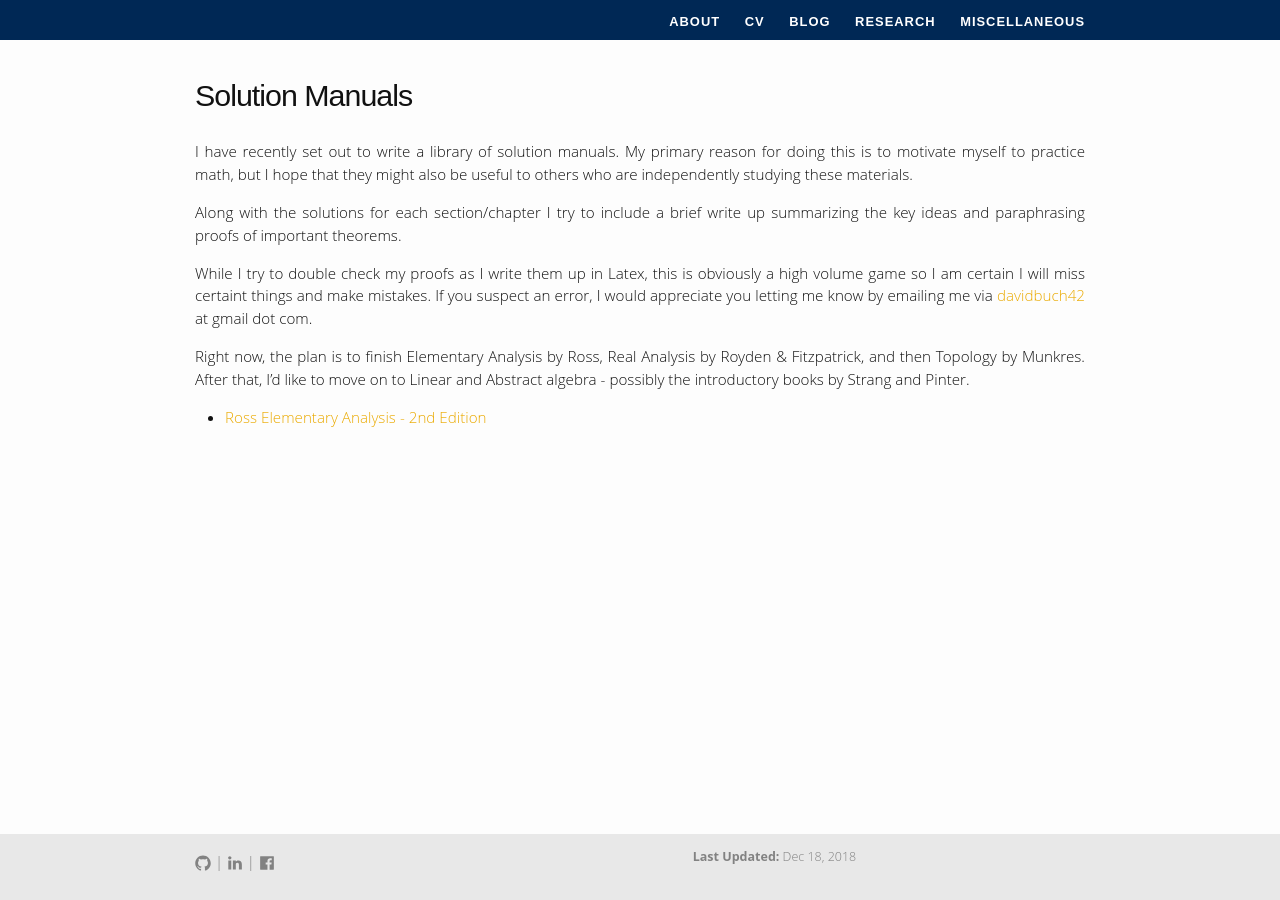
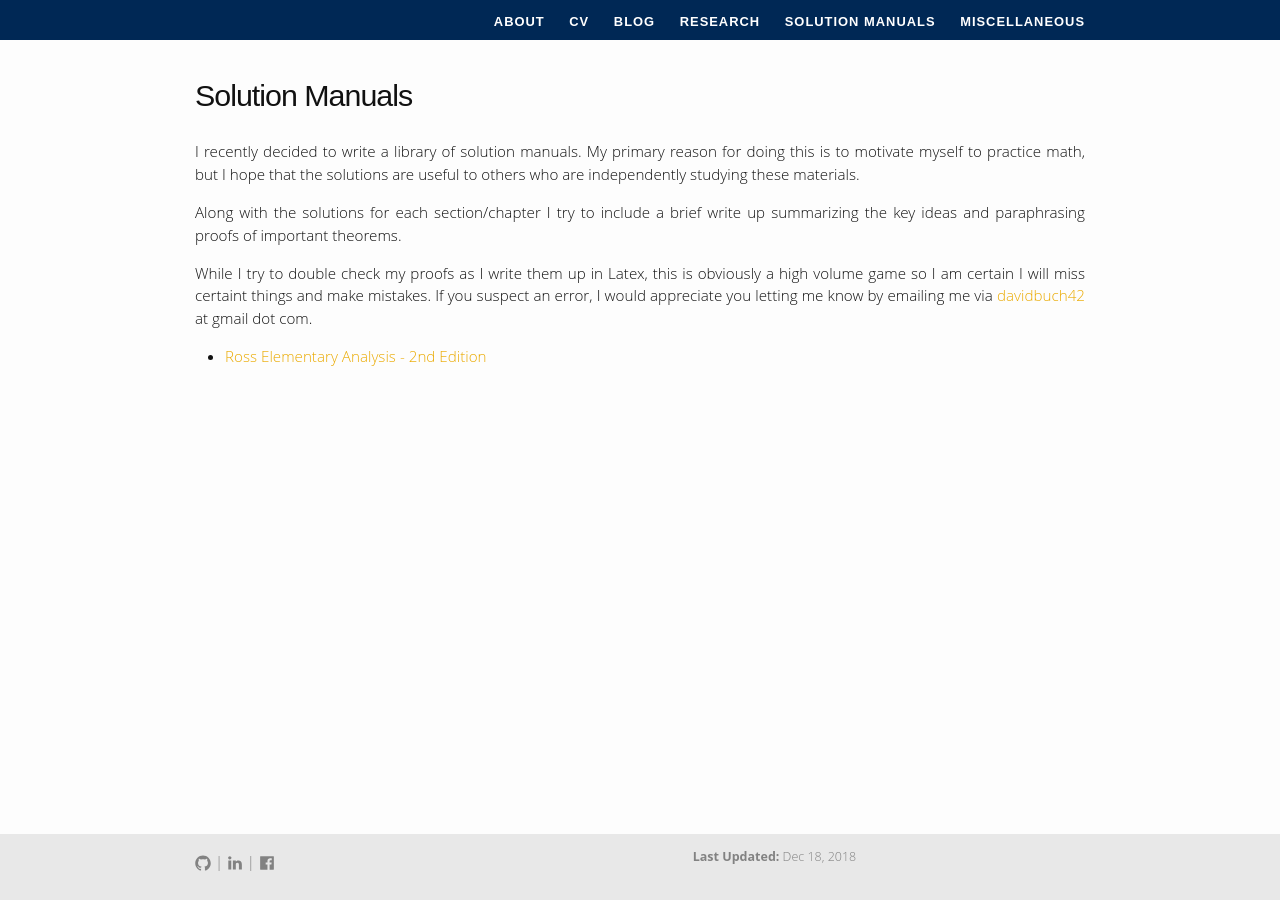
Before and after one commit to davidbuch/davidbuch.github.io, a Jekyll site: the page built from solution_manuals/solution_manuals.md, in a window 1280 px wide. Built offline with Jekyll 4.4.1, drawn with Linux system fonts in a browser that asks for light colours.

Commit message:
Update Formatting and Menu bar for solution manuals

```diff
--- a/_data/menu.yml
+++ b/_data/menu.yml
@@ -17,6 +17,9 @@
     - subtitle: "Talks"
       subhref: "/research/talks/"
 
+- title: "Solution Manuals"
+  href: "/solution_manuals/"
+
 - title: "Miscellaneous"
   href: "/miscellaneous/"
   subcategories:
--- a/solution_manuals/solution_manuals.md
+++ b/solution_manuals/solution_manuals.md
@@ -4,12 +4,10 @@ title: Solution Manuals
 permalink: /solution_manuals/
 ---
 
-I have recently set out to write a library of solution manuals. My primary reason for doing this is to motivate myself to practice math, but I hope that they might also be useful to others who are independently studying these materials.
+I recently decided to write a library of solution manuals. My primary reason for doing this is to motivate myself to practice math, but I hope that the solutions are useful to others who are independently studying these materials.
 
 Along with the solutions for each section/chapter I try to include a brief write up summarizing the key ideas and paraphrasing proofs of important theorems.
 
 While I try to double check my proofs as I write them up in Latex, this is obviously a high volume game so I am certain I will miss certaint things and make mistakes. If you suspect an error, I would appreciate you letting me know by emailing me via <a href="mailto:davidbuch42@gmail.com">davidbuch42</a> at gmail dot com.
 
-Right now, the plan is to finish Elementary Analysis by Ross, Real Analysis by Royden & Fitzpatrick, and then Topology by Munkres. After that, I'd like to move on to Linear and Abstract algebra - possibly the introductory books by Strang and Pinter.
-
 -   [Ross Elementary Analysis - 2nd Edition](/assets/Ross.pdf/)
```
